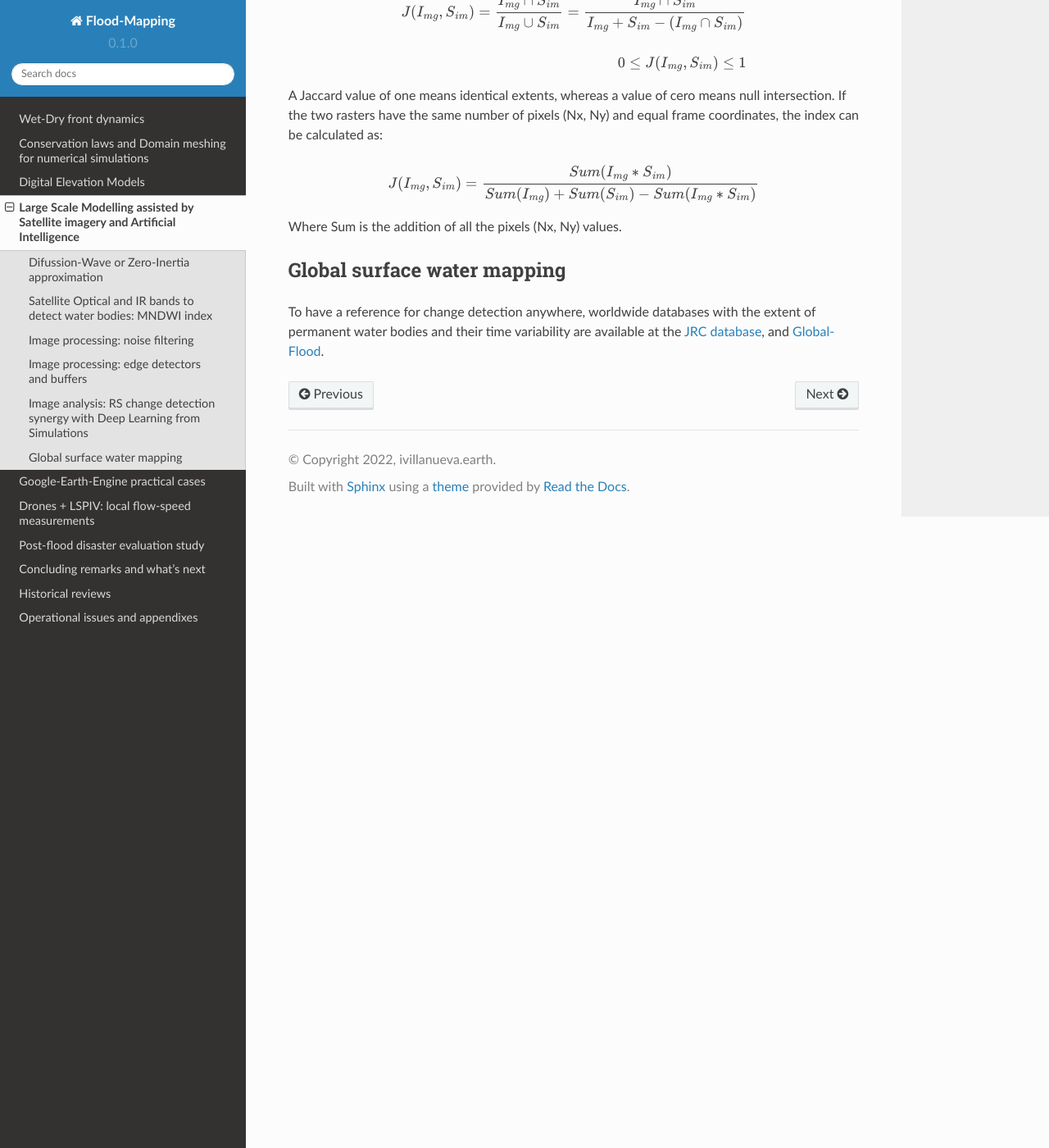
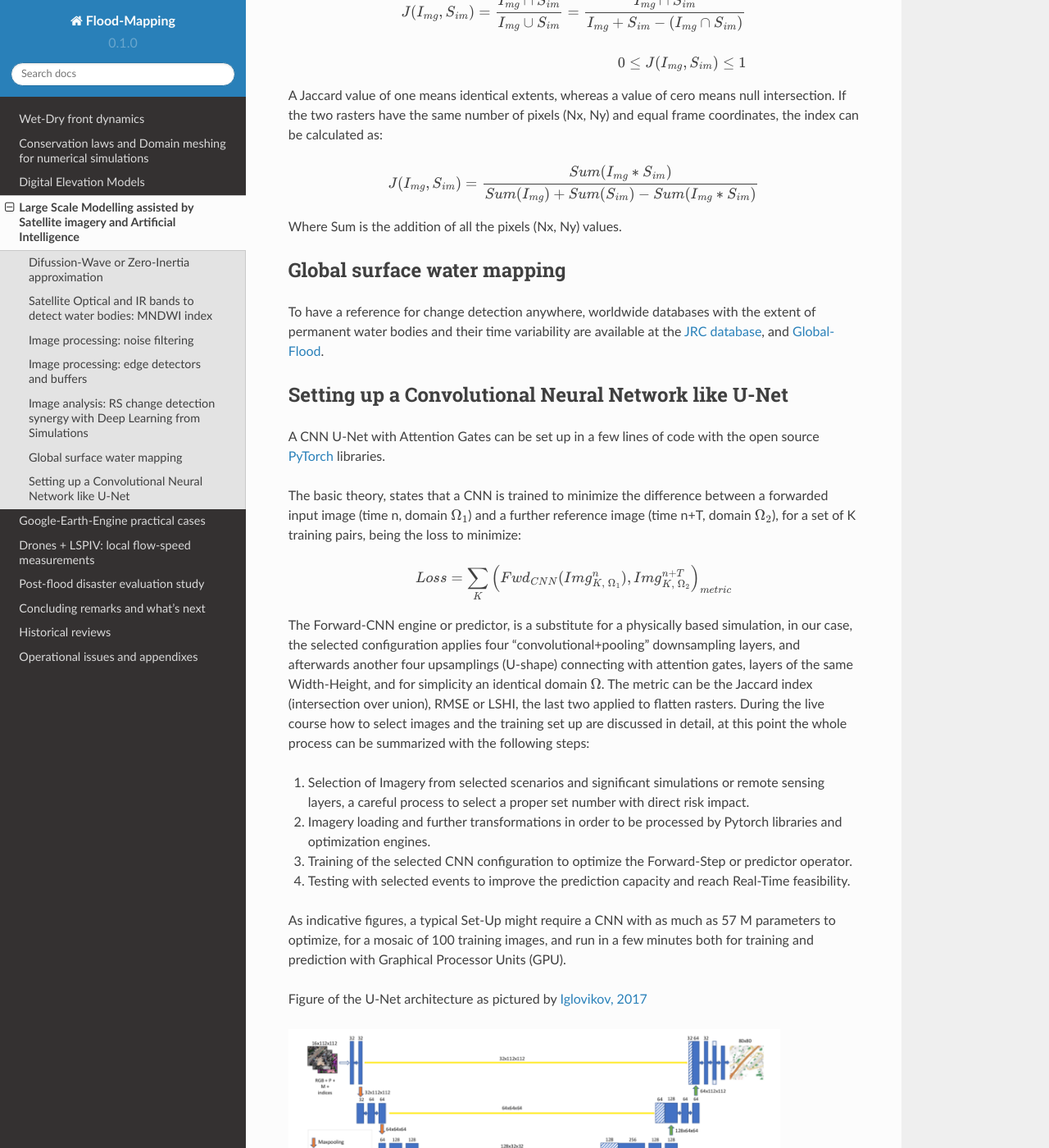
Before and after one commit to ivillamadrid/FloodMapping, a Sphinx documentation site: the page built from docs/source/lsm.rst, in a window 1280 px wide and 1400 px high, scrolled down 3355 px. Shown: the whole window at 82% size. Built offline with Sphinx 7.4.7 and the Read the Docs theme 2.0.0, drawn with Linux system fonts in a browser that asks for light colours.

Commit message:
Update lsm.rst

```diff
--- a/docs/source/lsm.rst
+++ b/docs/source/lsm.rst
@@ -156,3 +156,41 @@ To have a reference for change detection anywhere, worldwide databases with the
 .. _JRC database: https://developers.google.com/earth-engine/datasets/catalog/JRC_GSW1_3_GlobalSurfaceWater?hl=en
 
 .. _Global-Flood: https://developers.google.com/earth-engine/datasets/catalog/GLOBAL_FLOOD_DB_MODIS_EVENTS_V1
+
+Setting up a Convolutional Neural Network like U-Net
+----------------------------------------------------
+
+A CNN U-Net with Attention Gates can be set up in a few lines of code with the open source `PyTorch`_ libraries.
+
+.. _Pytorch: https://pytorch.org/
+
+The basic theory, states that a CNN is trained to minimize the difference between a forwarded input image (time n, domain :math:`\Omega_1`)
+and a further reference  image (time n+T, domain :math:`\Omega_2`), for a set of K training pairs, being the loss to minimize:
+
+.. math::
+
+  Loss=\sum_{K} \left(Fwd_{CNN}(Img_{K,\:\Omega_1}^{n}), Img_{K, \:\Omega_2}^{n+T}\right)_{metric}
+
+
+The Forward-CNN engine or predictor, is a substitute for a physically based simulation, in our case, the selected configuration applies four "convolutional+pooling" downsampling layers, and afterwards another four upsamplings (U-shape)
+connecting with attention gates, layers of the same Width-Height, and for simplicity an identical domain :math:`\Omega`. The metric can be the
+Jaccard index (intersection over union), RMSE or LSHI, the last two applied to flatten rasters. During the live course how to select images and
+the training set up are discussed in detail, at this point the whole process can be summarized with the following steps:
+
+#. Selection of Imagery from selected scenarios and significant simulations or remote sensing layers, a careful process  to select a proper set number with direct risk impact.
+
+#. Imagery loading and further transformations in order to be processed by Pytorch libraries and optimization engines.
+
+#. Training of the selected CNN configuration to optimize the Forward-Step or predictor operator.
+
+#. Testing with selected events to improve the prediction capacity and reach Real-Time feasibility.
+
+As indicative figures, a typical Set-Up might require a CNN with as much as 57 M parameters to optimize, for a mosaic of 100 training images, and run in a few minutes both for training and prediction with Graphical Processor Units (GPU).
+
+Figure of the U-Net architecture as pictured by `Iglovikov, 2017`_
+
+.. _Iglovikov, 2017: https://arxiv.org/abs/1706.06169
+
+.. image:: UNet_archi.png
+  :width: 600
+  :alt: UNet
```
